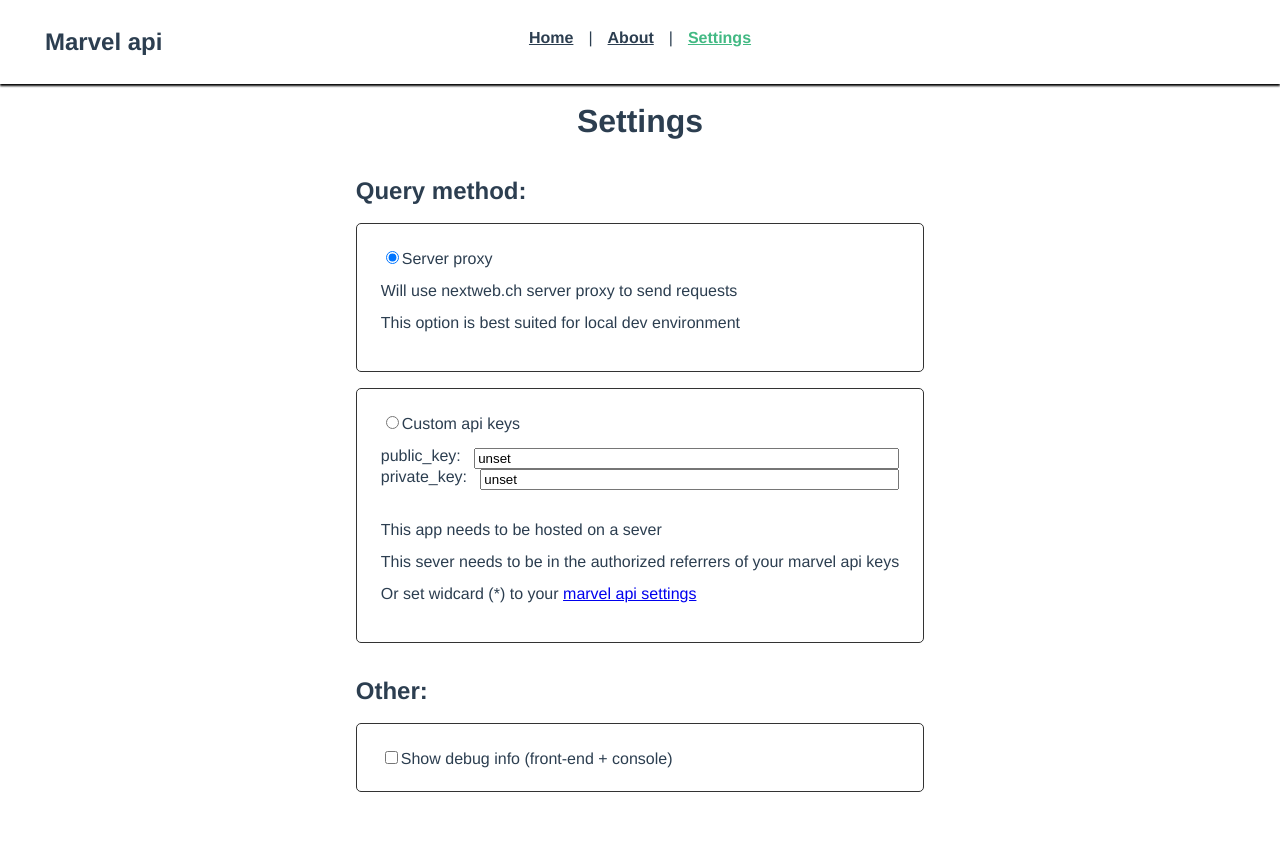
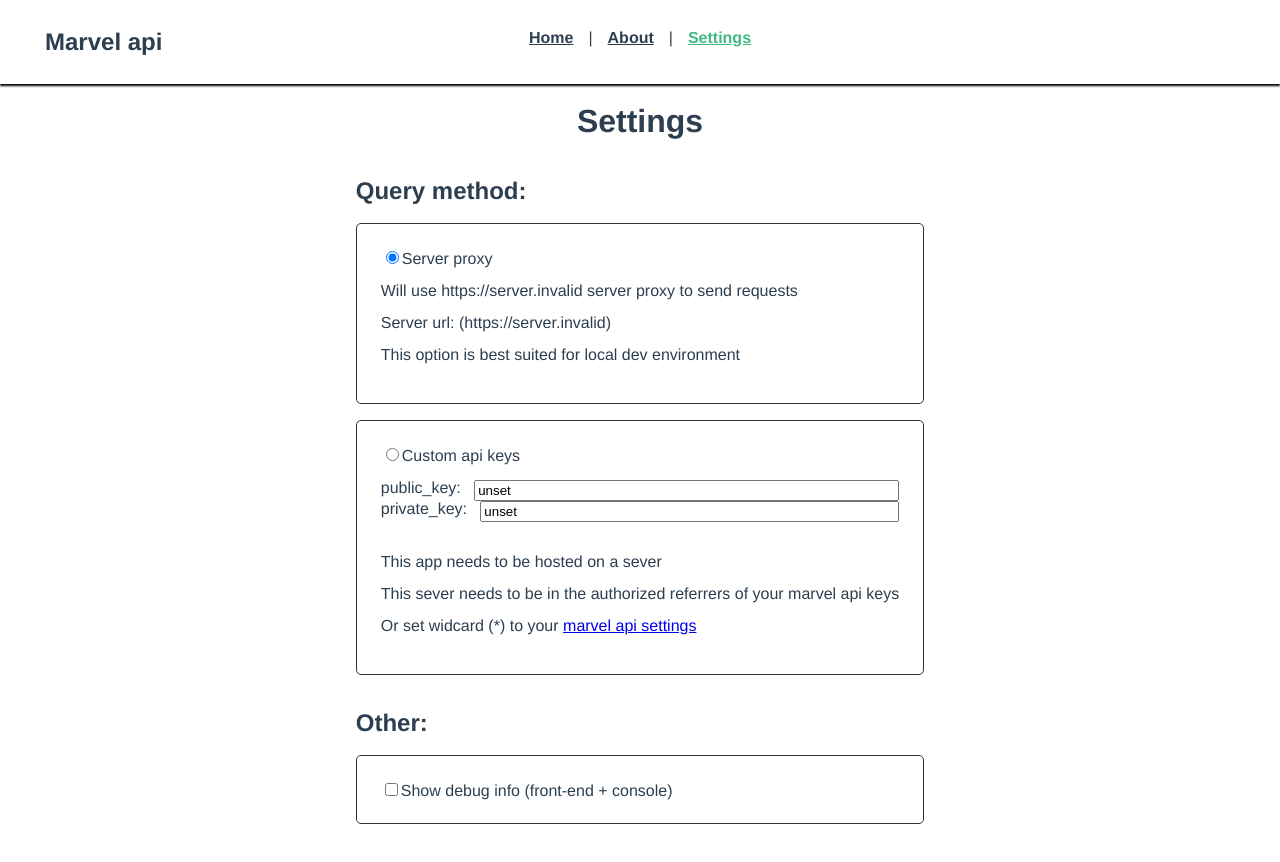
Before and after one commit to GregoireSailland/Marvel-Exercise, a Vue app: page /settings in a window 1280 px wide. Shown: the top 862 px of the page. Before the commit the page ends 838 px from the top, so only its background shows below. Built offline with nearby package versions, Linux system fonts and the light colour scheme; no server answers.

Commit message:
Some updates of last minute
Huh

```diff
--- a/src/App.vue
+++ b/src/App.vue
@@ -3,8 +3,8 @@
     <h2 class="app-title">Marvel api</h2>
     <div class="spacer"></div>
     <div id="nav">
-      <router-link to="/">Home</router-link> |
-      <router-link to="/about">About</router-link> |
+      <router-link to="/">Home</router-link> <span class="separator">|</span>
+      <router-link to="/about">About</router-link> <span class="separator">|</span>
       <router-link to="/settings">Settings</router-link>
     </div>
   </header>
@@ -62,9 +62,6 @@ footer, header, hgroup, menu, nav, section {
 }
 body {
   line-height: 1;
-}
-ol, ul {
-  list-style: none;
 }
 blockquote, q {
   quotes: none;
@@ -164,9 +161,10 @@ h1{
   padding:0 2em;
 }
 
-
+.separator{display:none;}
 
 @media (min-width:666px){
+  .separator{display:block;}
   .spacer{float:right;padding: 15px;margin:0 15px;width:147.4px;}
 }
 </style>
--- a/src/components/ResultsView.vue
+++ b/src/components/ResultsView.vue
@@ -14,7 +14,7 @@
 				Original issue:
 				<a @click="_fetch(result.originalIssue,'')" class="link" v-html="result.originalIssue.name"></a>
 			</div>
-
+			<!--div v-if="result.collections && result.collections.length">{{result.collections}}</div-->
 
 			<div v-for="(result_type,result_type_key) in results_types" :key="'result-type-'+result_type_key">
 				<div v-if="result[result_type.name] && result[result_type.name].available" :class="result_type.name">
@@ -51,6 +51,7 @@ export default{
 	},
 	data(){
 		return{
+			/*It is possible to reorder items*/
 			results_types:[
 			{name:'characters',key:'character'},
 			{name:'series',key:'serie'},
@@ -58,6 +59,9 @@ export default{
 			{name:'comics',key:'comic'},
 			{name:'stories',key:'story'},
 			{name:'events',key:'event'},
+			//{name:'variants',key:'variant'},
+			//{name:'collections',key:'collection'},
+
 			],
 			opened_details:{
 				result:null,
@@ -80,8 +84,13 @@ export default{
 			return title.join(' - ')
 		},
 		open_details(result_key,result_type_key){
-			this.opened_details.result=result_key
-			this.opened_details.result_type=result_type_key
+			if(this.opened_details.result==result_key && this.opened_details.result_type==result_type_key){
+				this.opened_details.result_type=''
+				this.opened_details.result=null
+			}else{
+				this.opened_details.result=result_key
+				this.opened_details.result_type=result_type_key
+			}
 		},
 		_fetch(item,endpoint=null){
 			if(this.debug){
@@ -165,12 +174,14 @@ h3:first-letter {
 	text-transform: uppercase;
 }
 .card>.type{
-	float:left;
+	float:right;
 	padding:10px;
 	line-height:1;
 	background-color:#333;
 	color:#fff;
-	margin-right:1em;
+	margin-top:1.5em;
+	margin-left:1em;
+	margin-right:-1em;
 }
 img{max-width:100%;height:auto;}
 .card{
@@ -198,9 +209,13 @@ img{max-width:100%;height:auto;}
 	margin:1em 0;
 }
 .items ul{
+	list-style:none;
 	padding:0;
 }
 .items li{
 	margin:1em 0;
 }
+.all-results{
+	font-weight:bolder;
+}
 </style>
--- a/src/views/About.vue
+++ b/src/views/About.vue
@@ -1,5 +1,22 @@
 <template>
-  <div class="about">
+  <div class="about flex-v">
     <h1>About</h1>
+    <p>Todo: <ul>
+      <li>Add a css framework and give a better look</li>
+      <li>Improve the store and simplify overall code</li>
+      <li>Add a favorite functionnality</li>
+      <li>Add a card game deck creation functionnality</li>
+    </ul></p>
   </div>
 </template>
+<style scoped>
+.flex-v{
+  display: flex;
+  flex-direction: column;
+  width: -webkit-fit-content;
+  width: -moz-fit-content;
+  width: fit-content;
+  margin-left: auto;
+  margin-right: auto;
+}
+</style>
--- a/src/views/Home.vue
+++ b/src/views/Home.vue
@@ -7,13 +7,15 @@
     </template>
     <template v-else>
       <div class="centered">
-        <label>
+        <label class="endpoints">
           <div>Endpoints</div>
           <!--select :value="current_endpoint" @change="set_current_endpoint($event.target.value)">
             <option value="null"></option>
             <option v-for="(endpoint,endpoint_key) in endpoints" :key="endpoint_key" v-html="endpoint"></option>
           </select!-->
-          <a class="button" @click="set_current_endpoint(endpoint)" v-for="(endpoint,endpoint_key) in endpoints" :key="endpoint_key" v-html="endpoint"></a>
+          <div class="nav">
+            <a class="button" @click="set_current_endpoint(endpoint)" v-for="(endpoint,endpoint_key) in endpoints" :key="endpoint_key" v-html="endpoint"></a>
+          </div>
         </label>
         <label v-if="current_endpoint">
           <div>Search</div>
@@ -48,7 +50,7 @@
             </nav>
 
             <div v-if="response.data.data.count<response.data.data.total" class="padded">Showing {{response.data.data.count}} results on {{response.data.data.total}}</div>
-              <div class="padded">Showing all of {{response.data.data.total}} results</div>
+              <div v-else class="padded">Showing all of {{response.data.data.total}} results</div>
               <ResultsView @query="(url)=>{/* set_current_endpoint('') &&  */ query(url)}" v-if="response.data.data.results" :results="response.data.data.results"></ResultsView>
             </div>
             <template v-if="debug">
@@ -76,6 +78,7 @@ export default {
     ResultsView
   },
   data:()=>{return {
+    /*It is possible to reorder items*/
     typesFilter: {
       characters:{startsWith:'name',orderBy:['','name','-name','modified','-modified']},
       creators:{startsWith:'name',orderBy:['','lastName','-lastName','firstName','-firstName','middleName','-middleName','suffix','-suffix','modified','-modified']},
@@ -125,7 +128,7 @@ export default {
           let that=this
         switch (this.$store.state.query_method){
           case 'server proxy':
-          axios.get('https://dev.nextweb.ch/marvel/request.php?url='+encodeURIComponent(url),{withCredentials: true}).then(function (response) {
+          axios.get(this.$store.state.server_url+'request.php?url='+encodeURIComponent(url),{withCredentials: true}).then(function (response) {
           // handle success
           if(that.debug)console.log(response);
           that.$store.commit({
@@ -138,17 +141,15 @@ export default {
         }).then(function () {
           that.loading=false
           // always executed
-          console.log('done')
+          //console.log('done')
         });
         break;
         case 'custom api keys':
         var $ts=Date.now()
         console.log('ts',$ts)
-        url +=url.includes('?')?'&':'?'+
-        'apikey='+this.public_key+
-        '&ts='+$ts+
-        '&hash='+this.stringToHash($ts+this.private_key+this.public_key);
-        console.log('hash',$ts+this.private_key+this.public_key)
+        var hash=this.stringToHash($ts+this.private_key+this.public_key)
+        console.log('hash',hash,$ts+this.private_key+this.public_key)
+        url +=(url.includes('?')?'&':'?')+ 'apikey='+this.public_key+'&ts='+$ts+'&hash='+hash
         console.log(url)
         axios.get(url,{withCredentials: false}).then(function (response) {
           // handle success
@@ -163,7 +164,7 @@ export default {
         }).then(function () {
           that.loading=false
           // always executed
-          console.log('done')
+          //console.log('done')
         });
         break;
         default:
@@ -247,7 +248,7 @@ export default {
 </script>
 <style scoped>
 .debug{display:flex;}
-.debug *{flex:1;overflow:auto;}
+.debug>*{flex:1;overflow:auto;}
 .pagination{display:flex;flex-wrap:wrap;align-items: center;justify-content: center;list-style:none;padding:1em;}
 .pagination .page-items{
   text-align: center;
@@ -338,4 +339,16 @@ button svg{width:11px;vertical-align: middle;}
     transform: translate(24px, 0);
   }
 }
+.nav{
+  display:flex;flex-wrap:wrap;
+  justify-content: center;
+}
+@media (max-width:800px){
+  .endpoints .button{
+    padding:1em;
+    margin:.5em;
+  }
+}
+
+
 </style>
--- a/src/views/Settings.vue
+++ b/src/views/Settings.vue
@@ -6,8 +6,9 @@
       <h2>Query method: </h2>
       <div class="option-group">
         <label><input type="radio" :value="query_method" @click="set_query_method('server proxy')" :checked="query_method=='server proxy'">Server proxy</label>
-        <div class="info">
-          <p>Will use nextweb.ch server proxy to send requests</p>
+        <div class="infos">
+          <p>Will use {{server_name}} server proxy to send requests</p>
+          <p>Server url: ({{server_url}})</p>
           <p>This option is best suited for local dev environment</p>
         </div>
       </div>
@@ -66,6 +67,12 @@ export default{
     }
   },
   computed: {
+    server_name(){
+      return this.$store.state.server_name!=''?this.$store.state.server_name:'"nextweb.ch"';
+    },
+    server_url(){
+     return this.$store.state.server_url;
+   },
    public_key() {
     return this.$store.state.public_key;
   },
```
Lines whose indentation alone changed are shown as unchanged.
